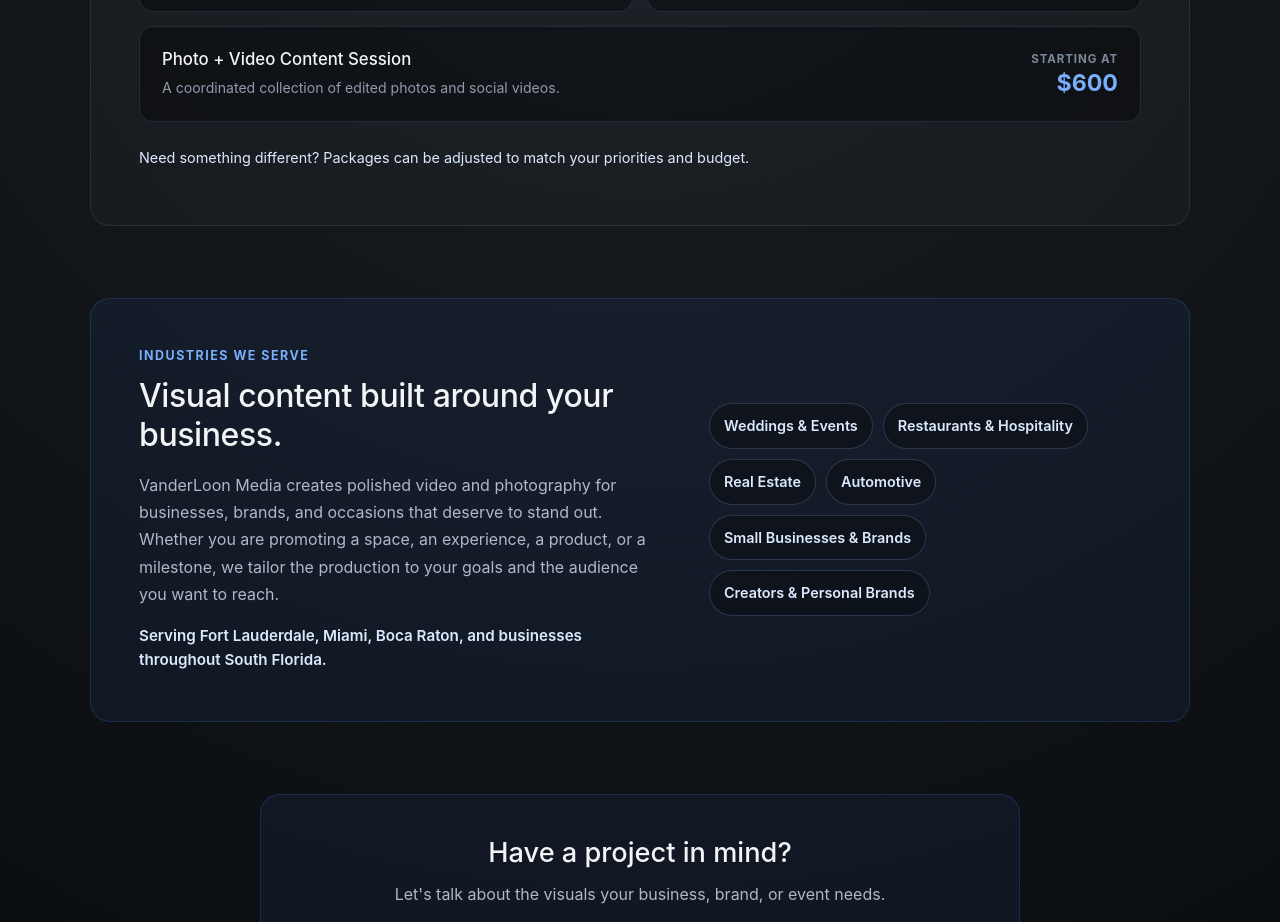
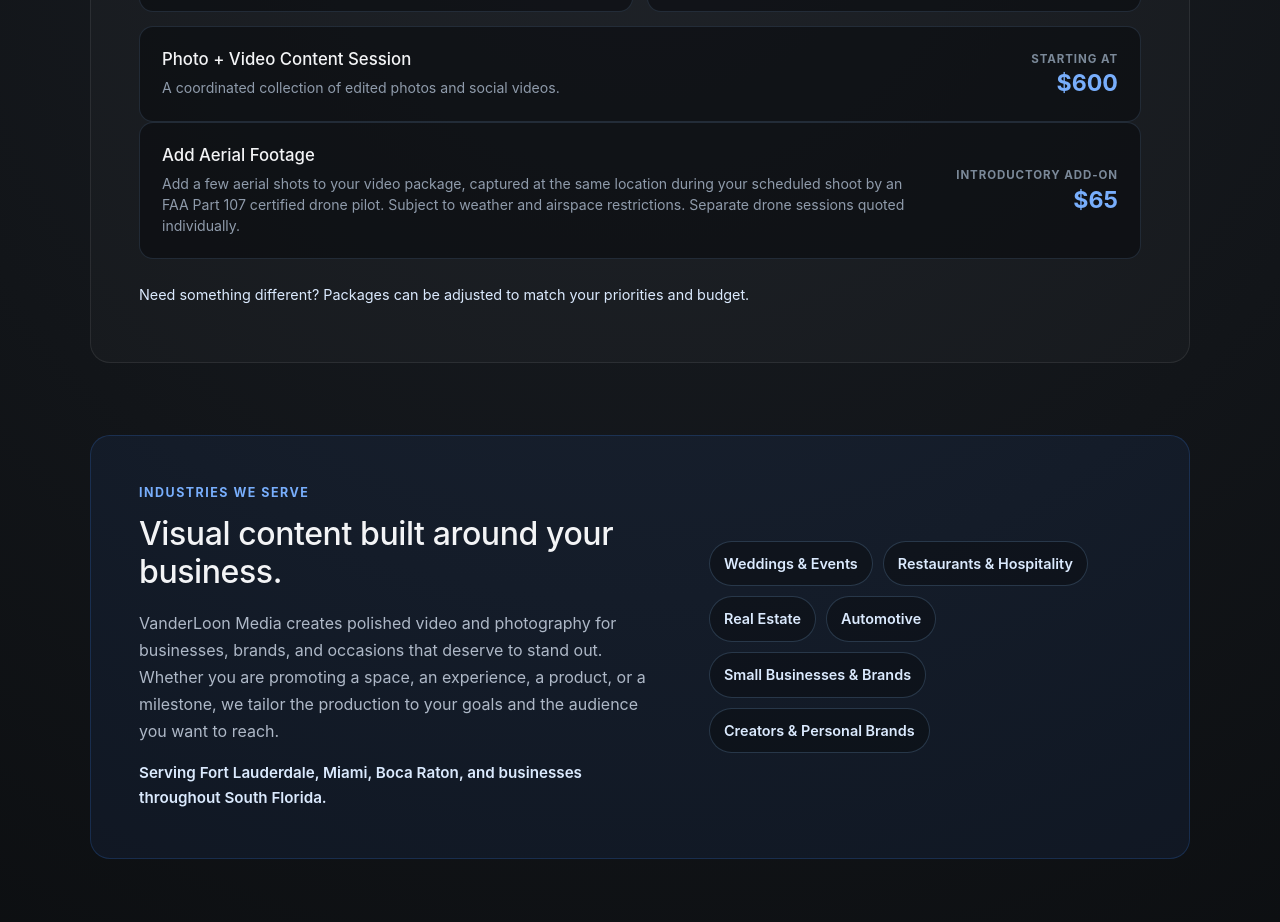
Before and after one commit to TNT928/updatedportfolio, a React (Create React App) app: page /services in a window 1280 px wide. Shown: the part 1600-2522 px from the top of the page. Built offline with nearby package versions, Linux system fonts and the light colour scheme; a web font is replaced by a local one.

Commit message:
Add $65 introductory aerial footage option

```diff
--- a/src/Pages/services.tsx
+++ b/src/Pages/services.tsx
@@ -112,6 +112,17 @@
             ))}
           </div>
 
+          <article className={styles.pricingCard} aria-labelledby="drone-add-on">
+            <div>
+              <h3 id="drone-add-on">Add Aerial Footage</h3>
+              <p>Add a few aerial shots to your video package, captured at the same location during your scheduled shoot by an FAA Part 107 certified drone pilot. Subject to weather and airspace restrictions. Separate drone sessions quoted individually.</p>
+            </div>
+            <div className={styles.priceBlock}>
+              <span>Introductory add-on</span>
+              <strong>$65</strong>
+            </div>
+          </article>
+
           <p className={styles.pricingNote}>
             Need something different? Packages can be adjusted to match your priorities and budget.
           </p>
```
